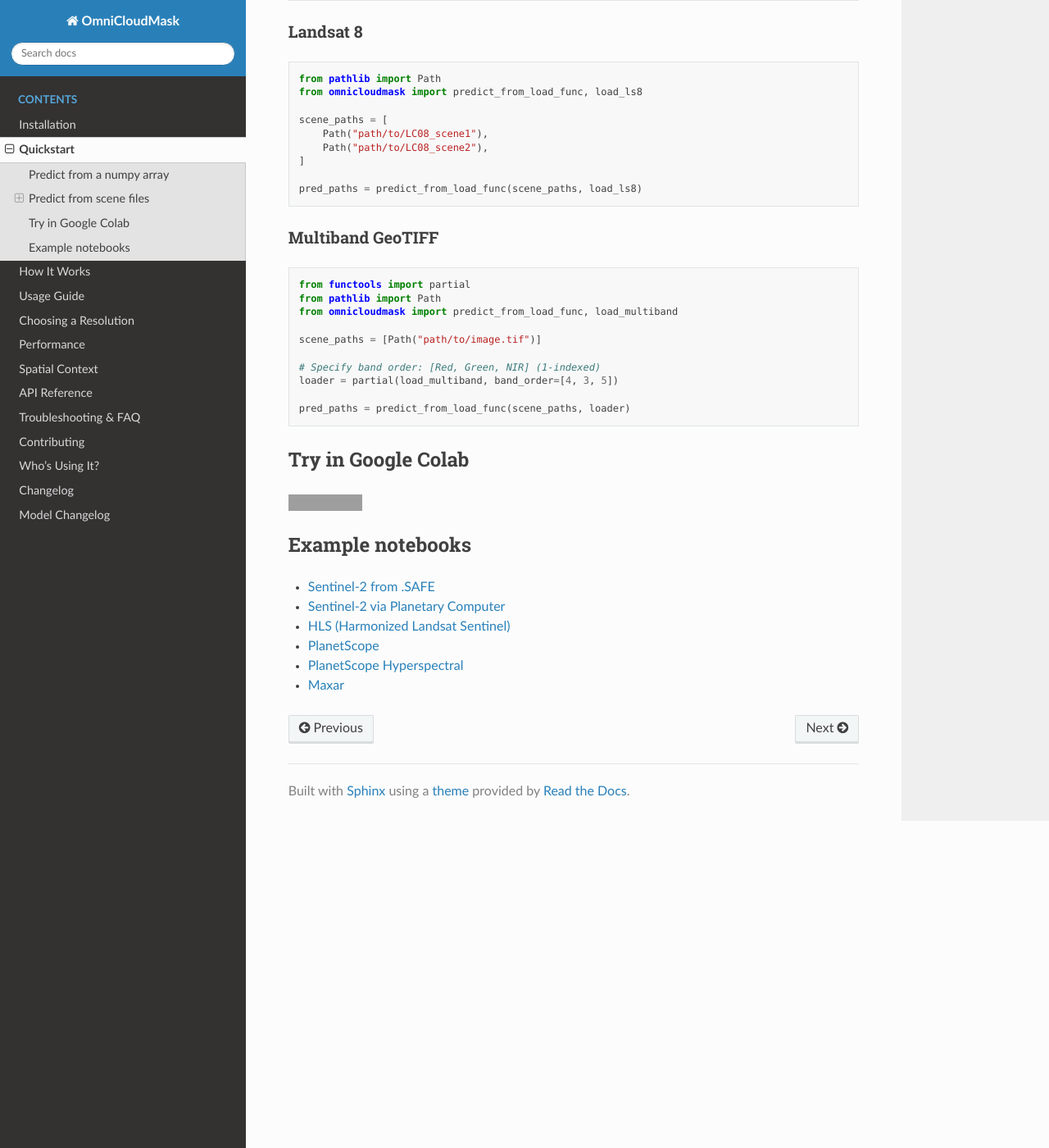
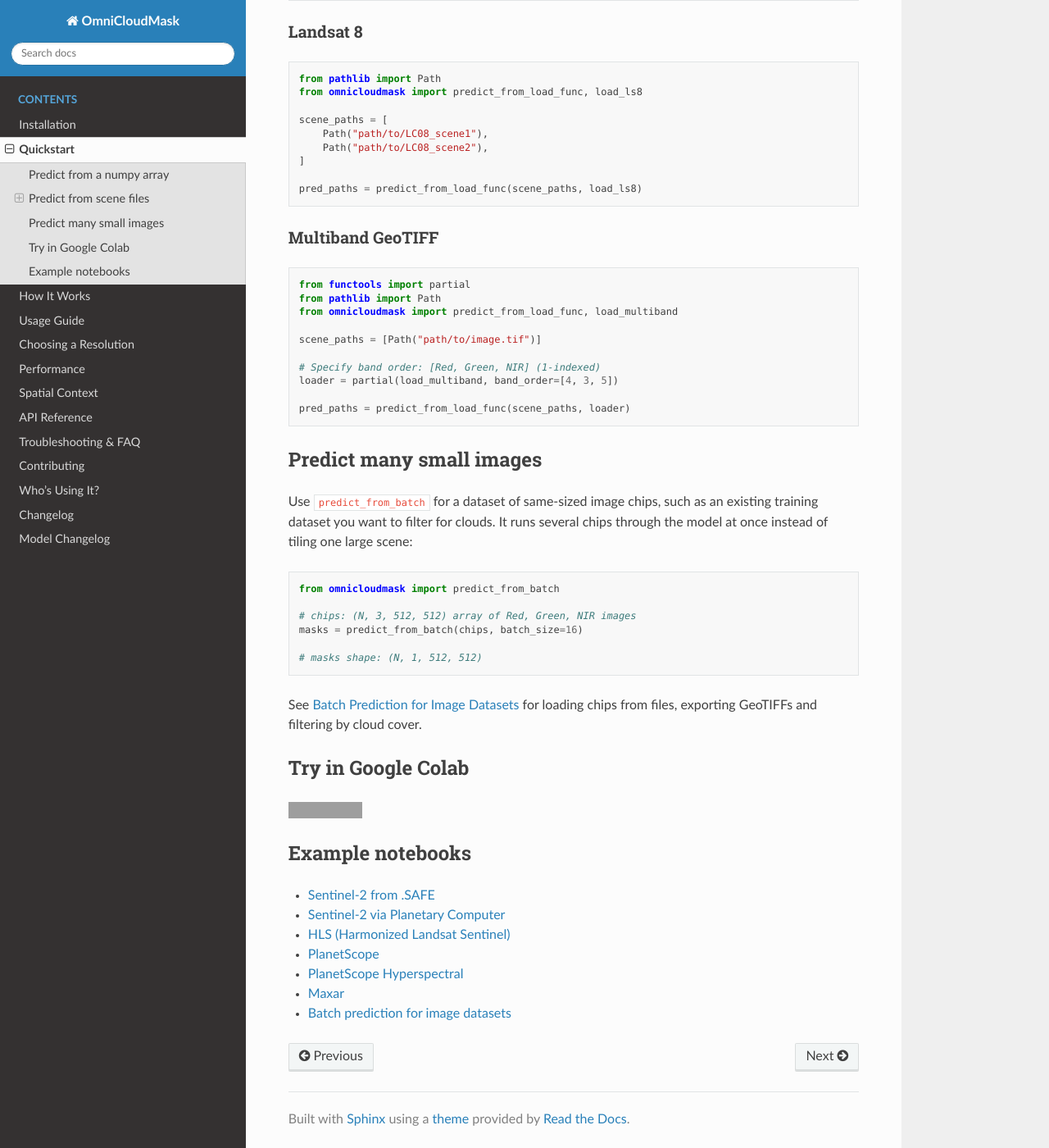
Before and after one commit to DPIRD-DMA/OmniCloudMask, a Sphinx documentation site: the page built from docs/quickstart.md, in a window 1280 px wide and 1400 px high, scrolled down 1093 px. Shown: the whole window at 82% size. Built offline with Sphinx 7.4.7 and the Read the Docs theme 3.1.0, drawn with Linux system fonts in a browser that asks for light colours; grey boxes are pictures that could not be loaded.

Commit message:
Add predict_from_batch to the quickstart and key features
Co-Authored-By: Claude Opus 5.5 (1M context) <noreply@anthropic.com>

````diff
--- a/docs/quickstart.md
+++ b/docs/quickstart.md
@@ -72,6 +72,21 @@ loader = partial(load_multiband, band_order=[4, 3, 5])
 pred_paths = predict_from_load_func(scene_paths, loader)
 ```
 
+## Predict many small images
+
+Use `predict_from_batch` for a dataset of same-sized image chips, such as an existing training dataset you want to filter for clouds. It runs several chips through the model at once instead of tiling one large scene:
+
+```python
+from omnicloudmask import predict_from_batch
+
+# chips: (N, 3, 512, 512) array of Red, Green, NIR images
+masks = predict_from_batch(chips, batch_size=16)
+
+# masks shape: (N, 1, 512, 512)
+```
+
+See [Batch Prediction for Image Datasets](#batch-prediction) for loading chips from files, exporting GeoTIFFs and filtering by cloud cover.
+
 ## Try in Google Colab
 
 [![Open In Colab](https://img.shields.io/badge/Try%20in%20Colab-grey?style=for-the-badge&logo=google-colab)](https://colab.research.google.com/drive/1d53lg2yiSbqhrzDWlJoS5rjHgRLRJ3WY?usp=sharing)
@@ -84,3 +99,4 @@ pred_paths = predict_from_load_func(scene_paths, loader)
 - [PlanetScope](https://github.com/DPIRD-DMA/OmniCloudMask/blob/main/examples/planetscope.ipynb)
 - [PlanetScope Hyperspectral](https://github.com/DPIRD-DMA/OmniCloudMask/blob/main/examples/planetscope_hyperspectral.ipynb)
 - [Maxar](https://github.com/DPIRD-DMA/OmniCloudMask/blob/main/examples/maxar.ipynb)
+- [Batch prediction for image datasets](https://github.com/DPIRD-DMA/OmniCloudMask/blob/main/examples/batch_prediction.ipynb)
````
Also changed, not shown: docs/index.md (+1 -0 lines).
